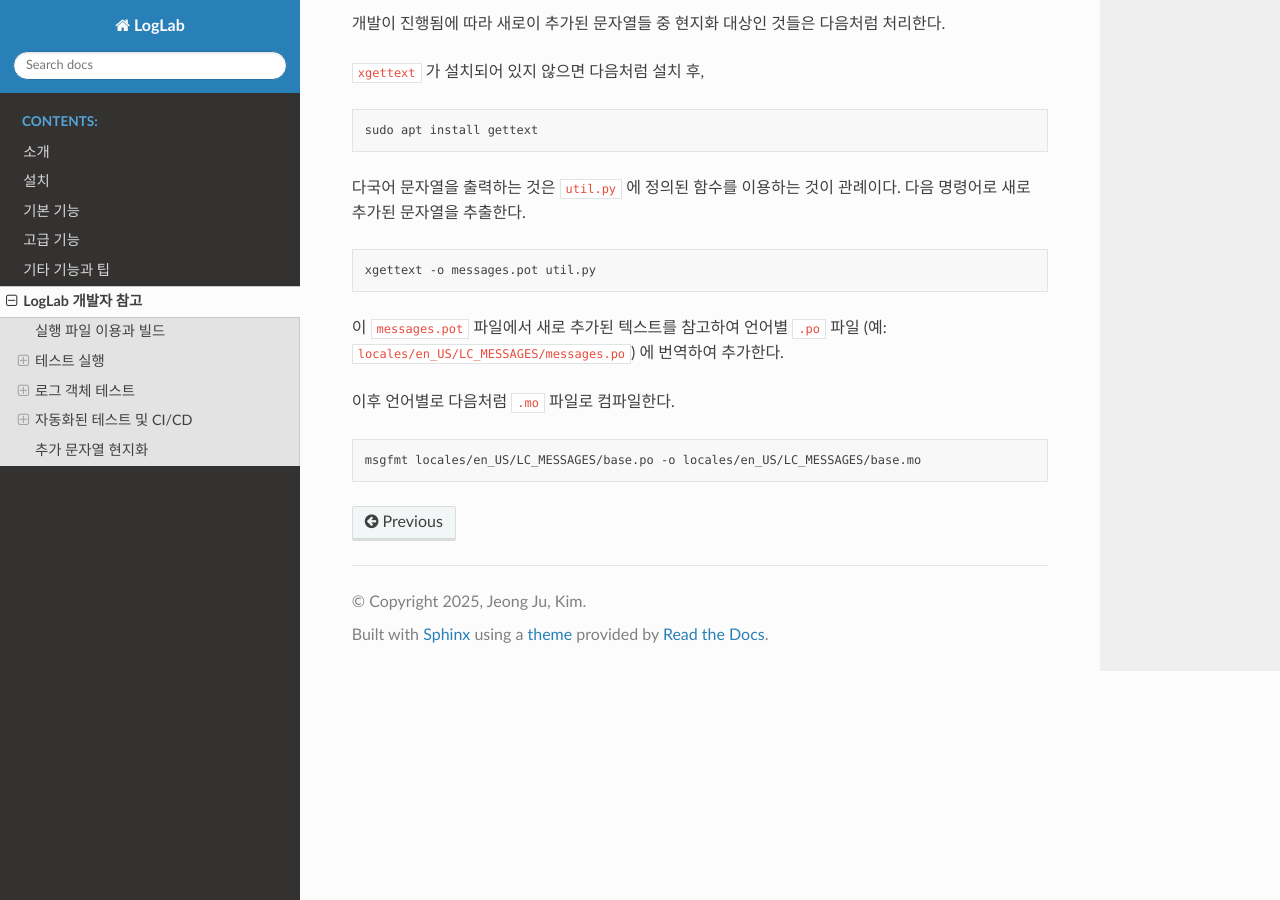
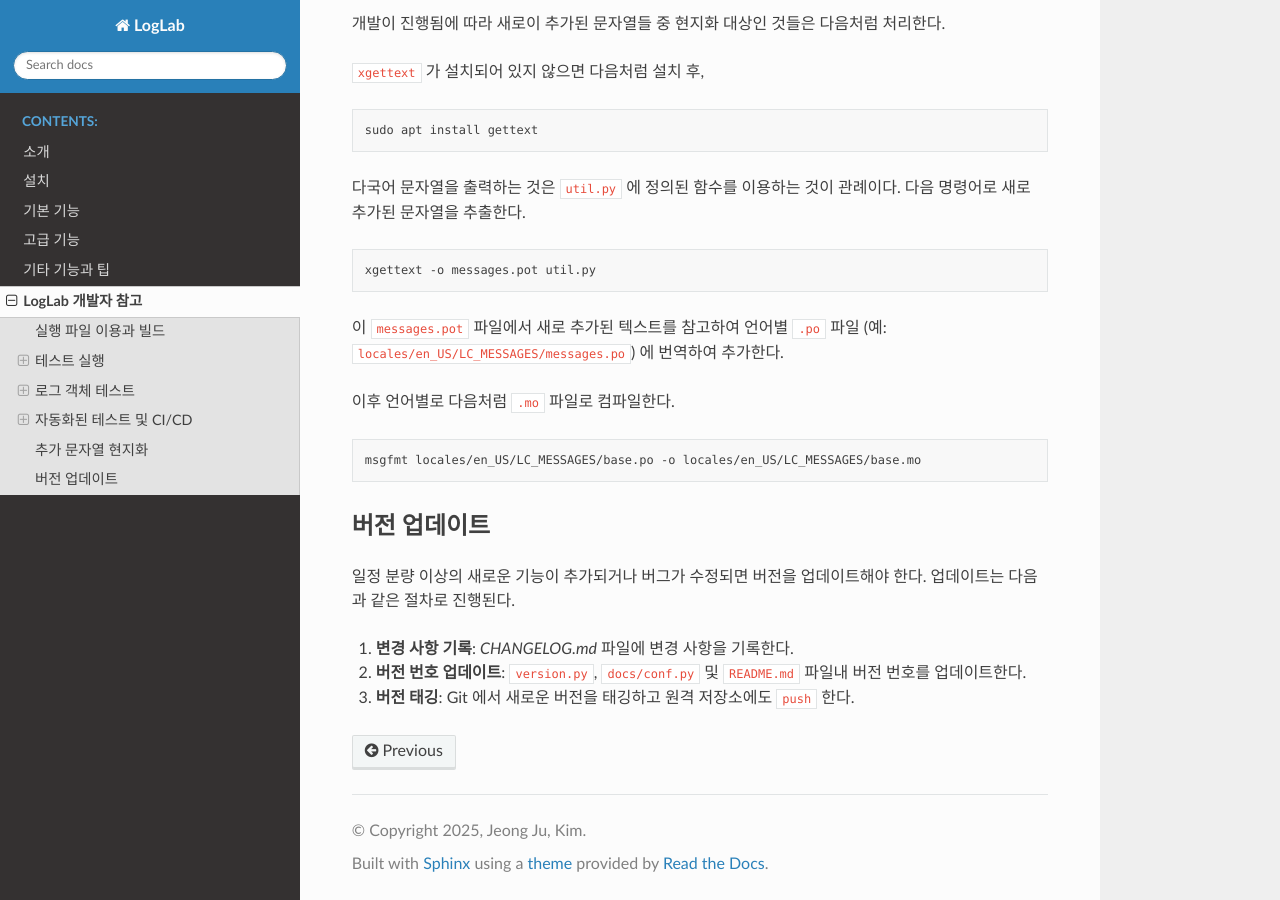
Before and after one commit to haje01/loglab, a Sphinx documentation site: the page built from docs/developer.rst, in a window 1280 px wide and 900 px high, scrolled down 4423 px. Built offline with Sphinx 7.4.7 and the Read the Docs theme 3.1.0, drawn with Linux system fonts in a browser that asks for light colours.

```diff
--- a/docs/conf.py
+++ b/docs/conf.py
@@ -9,7 +9,7 @@
 project = "LogLab"
 copyright = "2025, Jeong Ju, Kim"
 author = "Jeong Ju, Kim"
-release = "0.3.0"
+release = "0.3.2"
 
 # -- General configuration ---------------------------------------------------
 # https://www.sphinx-doc.org/en/master/usage/configuration.html#general-configuration
--- a/docs/developer.rst
+++ b/docs/developer.rst
@@ -258,3 +258,13 @@ Pre-commit Hooks
 .. code:: bash
 
    msgfmt locales/en_US/LC_MESSAGES/base.po -o locales/en_US/LC_MESSAGES/base.mo
+
+
+버전 업데이트
+----------------
+
+일정 분량 이상의 새로운 기능이 추가되거나 버그가 수정되면 버전을 업데이트해야 한다. 업데이트는 다음과 같은 절차로 진행된다.
+
+1. **변경 사항 기록**: `CHANGELOG.md` 파일에 변경 사항을 기록한다.
+2. **버전 번호 업데이트**: ``version.py``, ``docs/conf.py`` 및 ``README.md`` 파일내 버전 번호를 업데이트한다.
+3. **버전 태깅**: Git 에서 새로운 버전을 태깅하고 원격 저장소에도 ``push`` 한다.
--- a/loglab/version.py
+++ b/loglab/version.py
@@ -1 +1 @@
-VERSION = "0.3.1"
+VERSION = "0.3.2"
```
Also changed, not shown: README.md (+1 -1 lines), 1 other file.
